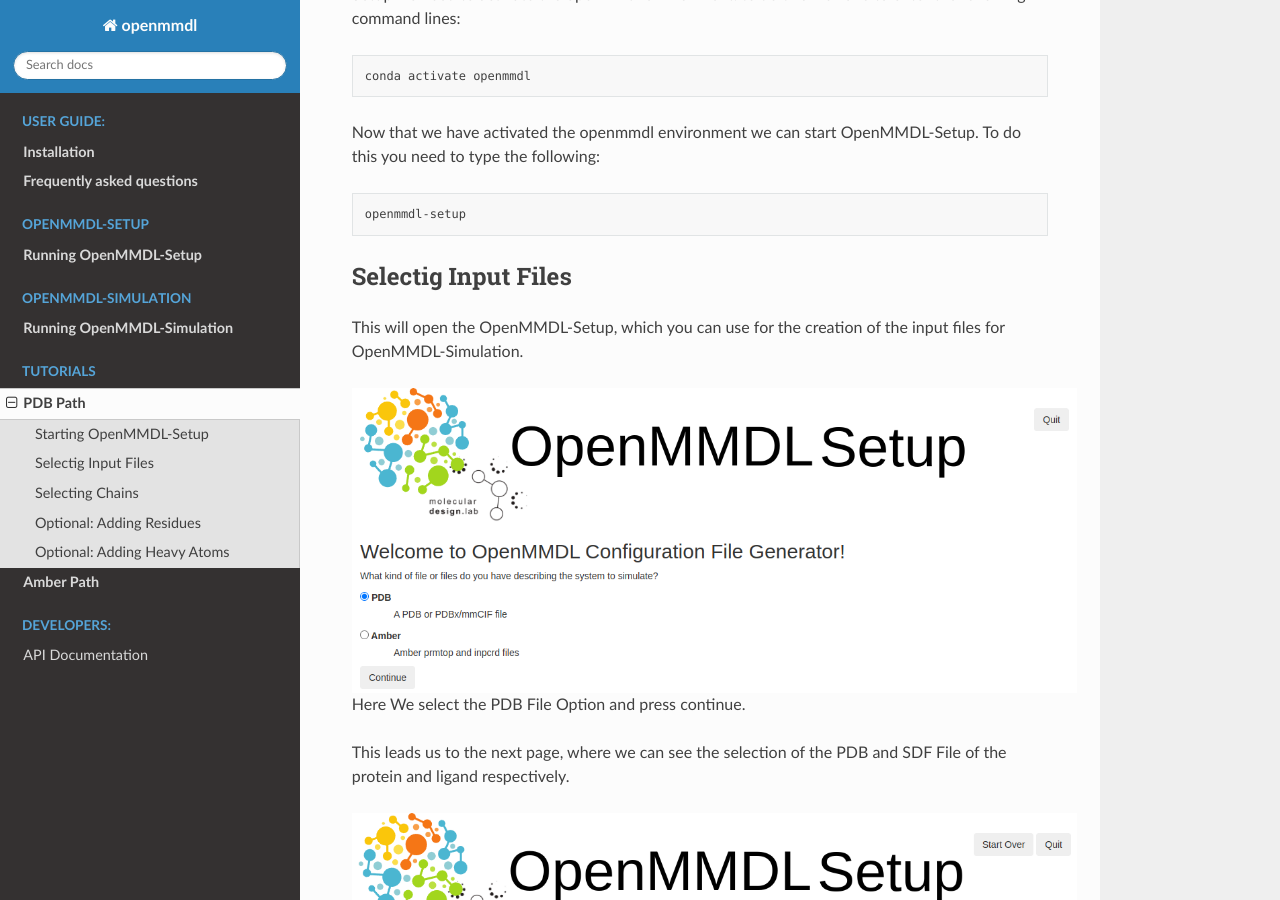
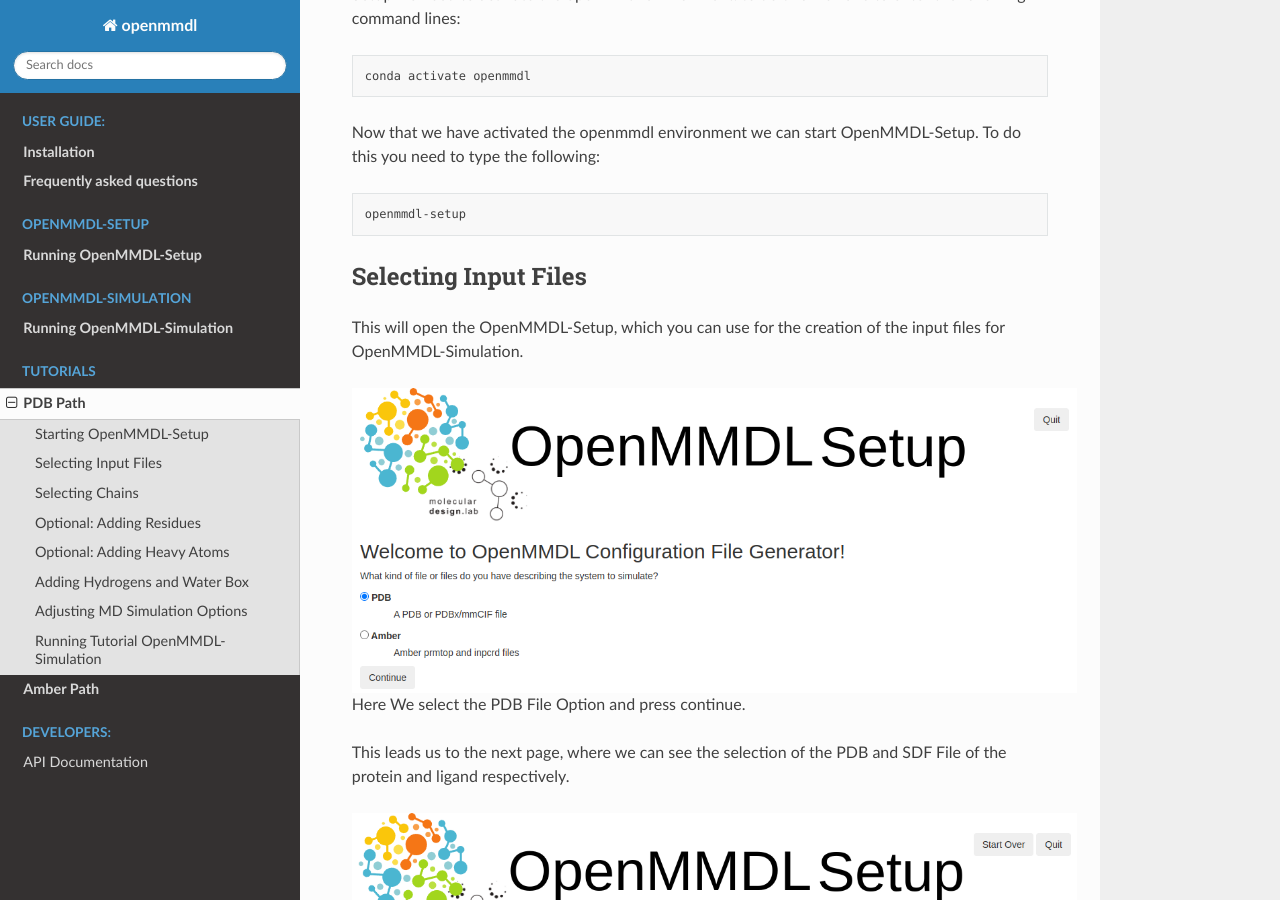
Before and after one commit to wolberlab/OpenMMDL, a Sphinx documentation site: the page built from docs/tutorial_pdb_path.rst, in a window 1280 px wide and 900 px high, scrolled down 516 px. Built offline with Sphinx 7.4.7 and the Read the Docs theme 2.0.0, drawn with Linux system fonts in a browser that asks for light colours; some of the changed text lies outside the part shown.

Commit message:
Update tutorial_pdb_path.rst

```diff
--- a/docs/tutorial_pdb_path.rst
+++ b/docs/tutorial_pdb_path.rst
@@ -31,7 +31,7 @@
     openmmdl-setup
 
 
-Selectig Input Files
+Selecting Input Files
 ------------------------------
 
 This will open the OpenMMDL-Setup, which you can use for the creation of the input files for OpenMMDL-Simulation.
@@ -115,12 +115,14 @@
 
 We press continue and go to the next page.
 
+Adding Hydrogens and Water Box
+------------------------------
+
 The next page allows us to add the missing hydrogens and add a water box or an membrane.
 
 .. figure:: /_static/images/tutorials/PDB_Path/Addwater1.png
    :figwidth: 725px
    :align: center
-
 
 We need to add hydrogens for the MD Simulation at a pH at 7.4 so we change the number from 7.0 to 7.4.
 
@@ -133,6 +135,9 @@
    :align: center
 
 Now that we selected the following options we continue to the next page.
+
+Adjusting MD Simulation Options
+------------------------------
 
 The final page displays the MD simulation options.
 
@@ -153,6 +158,9 @@
 Now that we changed the amount of steps we select the Save Script button to save the script for the simulation.
 
 Select the Save Processed PDF File to save the PDB File that will be the input for the MD simulation.
+
+Running Tutorial OpenMMDL-Simulation
+------------------------------
 
 Create a separate folder and copy the Simulation script, Processed PDB File and the Ligand SDF File into the folder.
 
```
